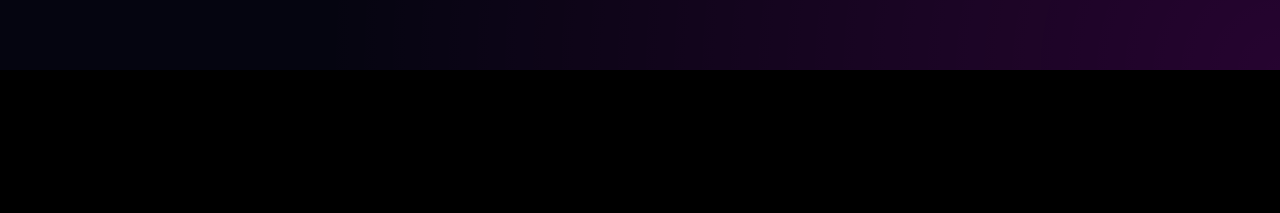
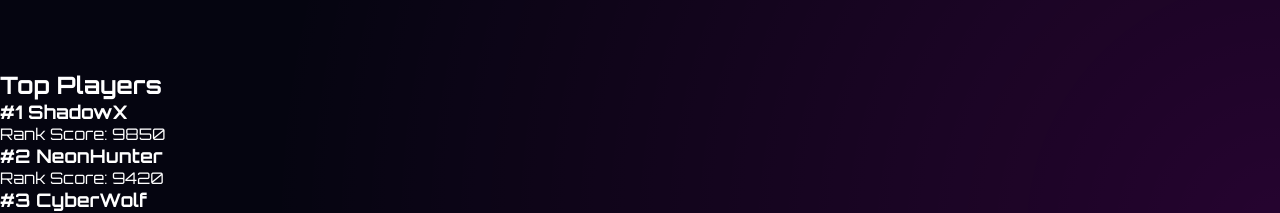
Before and after one commit to samaannawaz560-crypto/nzahsa, a React (Vite) app: page / in a window 1280 px wide. Shown: the part 1954-2167 px from the top of the page. Before the commit the page ends 2024 px from the top, so only its background shows below. Built offline with nearby package versions, Linux system fonts and the light colour scheme.

Commit message:
Update App.jsx

```diff
--- a/src/App.jsx
+++ b/src/App.jsx
@@ -90,7 +90,30 @@
 
         </div>
       </section>
+<section className="leaderboard-section">
 
+  <h2>Top Players</h2>
+
+  <div className="leaderboard">
+
+    <div className="player-card">
+      <h3>#1 ShadowX</h3>
+      <p>Rank Score: 9850</p>
+    </div>
+
+    <div className="player-card">
+      <h3>#2 NeonHunter</h3>
+      <p>Rank Score: 9420</p>
+    </div>
+
+    <div className="player-card">
+      <h3>#3 CyberWolf</h3>
+      <p>Rank Score: 9010</p>
+    </div>
+
+  </div>
+
+</section>
     </div>
   )
 }
```
